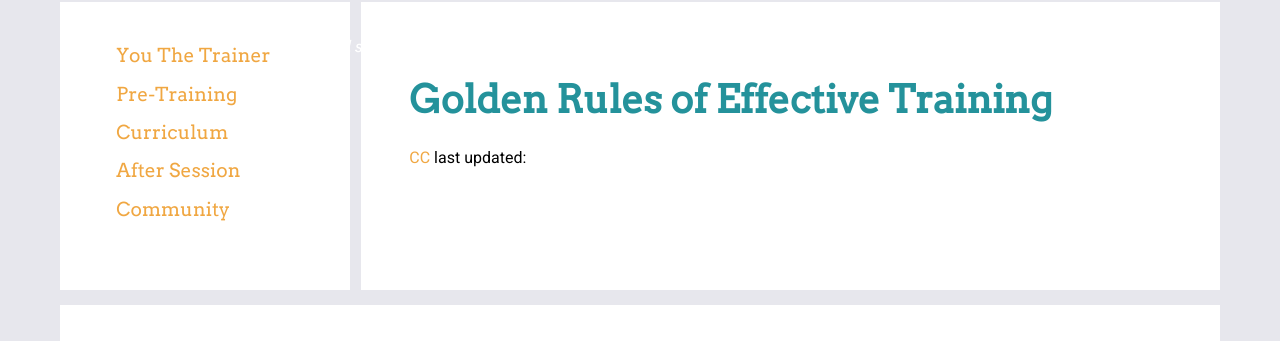
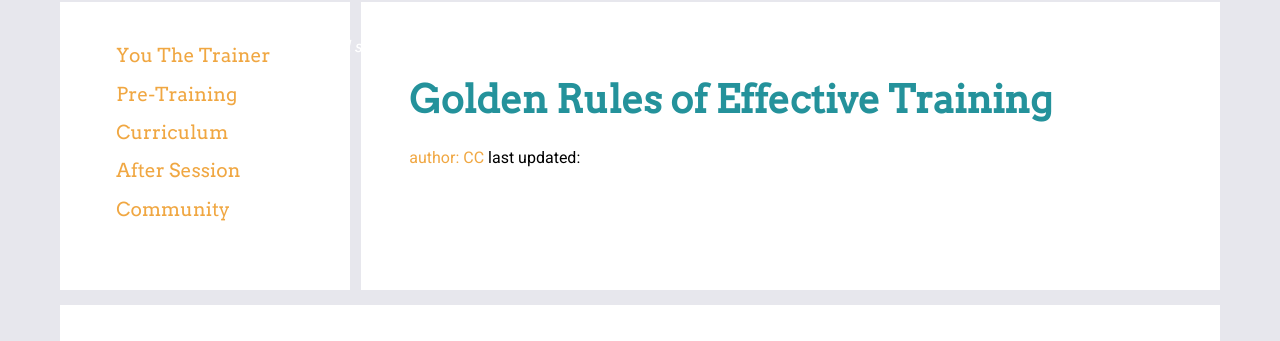
Before and after one commit to levelupcc/level-up, a Jekyll site: the page built from _pages/you-the-trainer/golden-rules-of-effective-training/golden-rules-of-effective-training.md, in a window 1280 px wide. Shown: the part 98-439 px from the top of the page. Built offline with Jekyll 4.4.1, drawn with Linux system fonts in a browser that asks for light colours.

Commit message:
add author: to title block

```diff
--- a/_layouts/content-page.html
+++ b/_layouts/content-page.html
@@ -3,7 +3,7 @@ layout: default
 ---
 <section class="section-block_top">
   <h1>{{ page.title }}</h1>
-  <p><span class="page-author">{{ page.author }} </span>
+  <p><span class="page-author">author: {{ page.author }} </span>
     last updated:  {{ page.updated }}
   </p>
 </section>
--- a/_layouts/curriculum.html
+++ b/_layouts/curriculum.html
@@ -3,7 +3,7 @@ layout: default
 ---
 <section class="section-block_top">
   <h1>{{ page.title }}</h1>
-  <p><span class="page-author">{{ page.author }} </span>
+  <p><span class="page-author">author: {{ page.author }} </span>
     last updated: {{ page.updated }}
   </p>
 </section>
```
